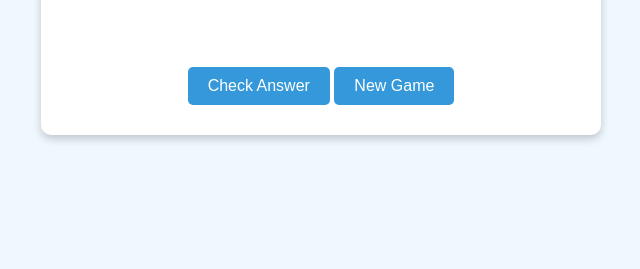
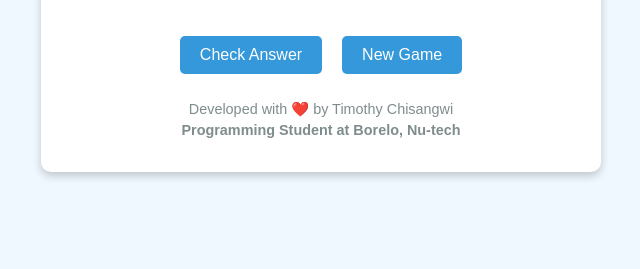
Before and after one commit to chisa13-hash/flash-card-Math-game, a plain HTML site: page index.html in a window 1280 px wide. Shown: the part 531-800 px from the top of the page, without its empty margins (319-959 px from the left). Drawn offline with Linux system fonts and the light colour scheme.

Commit message:
Update index.html

```diff
--- a/index.html
+++ b/index.html
@@ -26,6 +26,7 @@
             text-align: center;
             max-width: 500px;
             width: 100%;
+            position: relative;
         }
 
         h1 {
@@ -79,6 +80,7 @@
             border-radius: 5px;
             cursor: pointer;
             transition: background-color 0.3s;
+            margin: 5px;
         }
 
         .btn:hover {
@@ -118,6 +120,27 @@
             margin: 0 5px;
             padding: 5px 15px;
         }
+
+        .footer {
+            margin-top: 20px;
+            font-size: 0.9rem;
+            color: #7f8c8d;
+            text-align: center;
+            width: 100%;
+            line-height: 1.5;
+        }
+
+        .footer strong {
+            font-weight: bold;
+        }
+
+        .button-container {
+            display: flex;
+            justify-content: center;
+            flex-wrap: wrap;
+            gap: 10px;
+            margin-bottom: 15px;
+        }
     </style>
 </head>
 <body>
@@ -151,8 +174,15 @@
 
         <div class="feedback" id="feedback"></div>
 
-        <button class="btn" id="check-btn">Check Answer</button>
-        <button class="btn" id="new-game-btn">New Game</button>
+        <div class="button-container">
+            <button class="btn" id="check-btn">Check Answer</button>
+            <button class="btn" id="new-game-btn">New Game</button>
+        </div>
+
+        <div class="footer">
+            Developed with ❤️ by Timothy Chisangwi<br>
+            <strong>Programming Student at Borelo, Nu-tech</strong>
+        </div>
     </div>
 
     <script>
```
